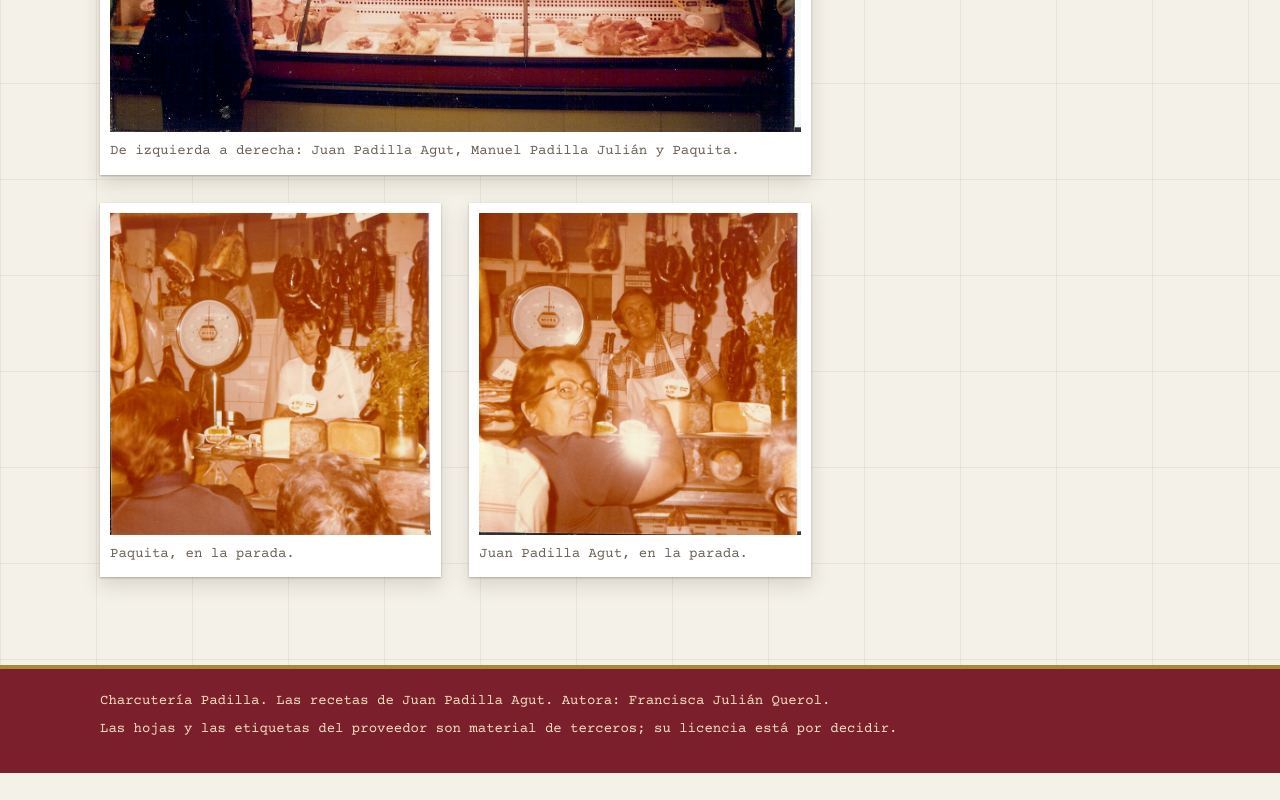
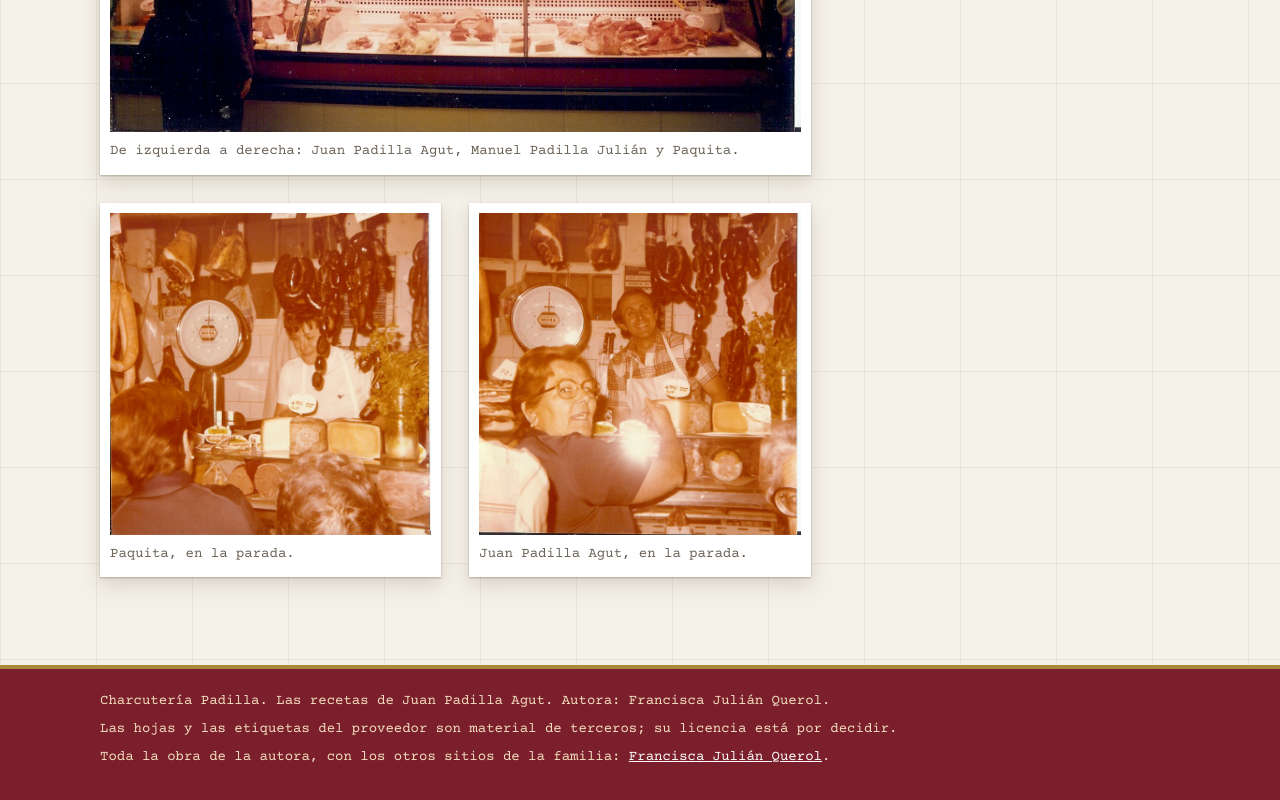
Before and after one commit to jtpadilla/charcuteriapadilla, a plain HTML site: page maqueta/index.html in a window 1280 px wide. Shown: the part 4717-5517 px from the top of the page. Before the commit the page ends 5490 px from the top, so only its background shows below. Drawn offline with nearby package versions, Linux system fonts and the light colour scheme.

Commit message:
El pie enlaza a la portada franciscajulianquerol.es (T-06)
Co-Authored-By: Claude Opus 5.5 <noreply@anthropic.com>

```diff
--- a/maqueta/estilo.css
+++ b/maqueta/estilo.css
@@ -232,6 +232,7 @@ h2 + .entradilla { margin: 0 0 28px; max-width: 46em; color: var(--tinta-suave);
 footer { margin-top: 64px; background: var(--granate); color: #f3dfc0; border-top: 4px solid var(--oro); font-size: 14px; }
 footer .caja { padding-top: 22px; padding-bottom: 26px; }
 footer p { margin: 0 0 6px; max-width: 60em; }
+footer a { color: #fff; }
 
 @media (prefers-reduced-motion: reduce) {
   * { transition: none !important; scroll-behavior: auto !important; }
--- a/maqueta/index.html
+++ b/maqueta/index.html
@@ -82,6 +82,7 @@
   <div class="caja">
     <p>Charcutería Padilla. Las recetas de Juan Padilla Agut. Autora: Francisca Julián Querol.</p>
     <p>Las hojas y las etiquetas del proveedor son material de terceros; su licencia está por decidir.</p>
+    <p>Toda la obra de la autora, con los otros sitios de la familia: <a href="https://franciscajulianquerol.es/">Francisca Julián Querol</a>.</p>
   </div>
 </footer>
 
```
Also changed, not shown: maqueta/oficio.html (+1 -0 lines), maqueta/receta.html (+1 -0 lines), 1 other file.
